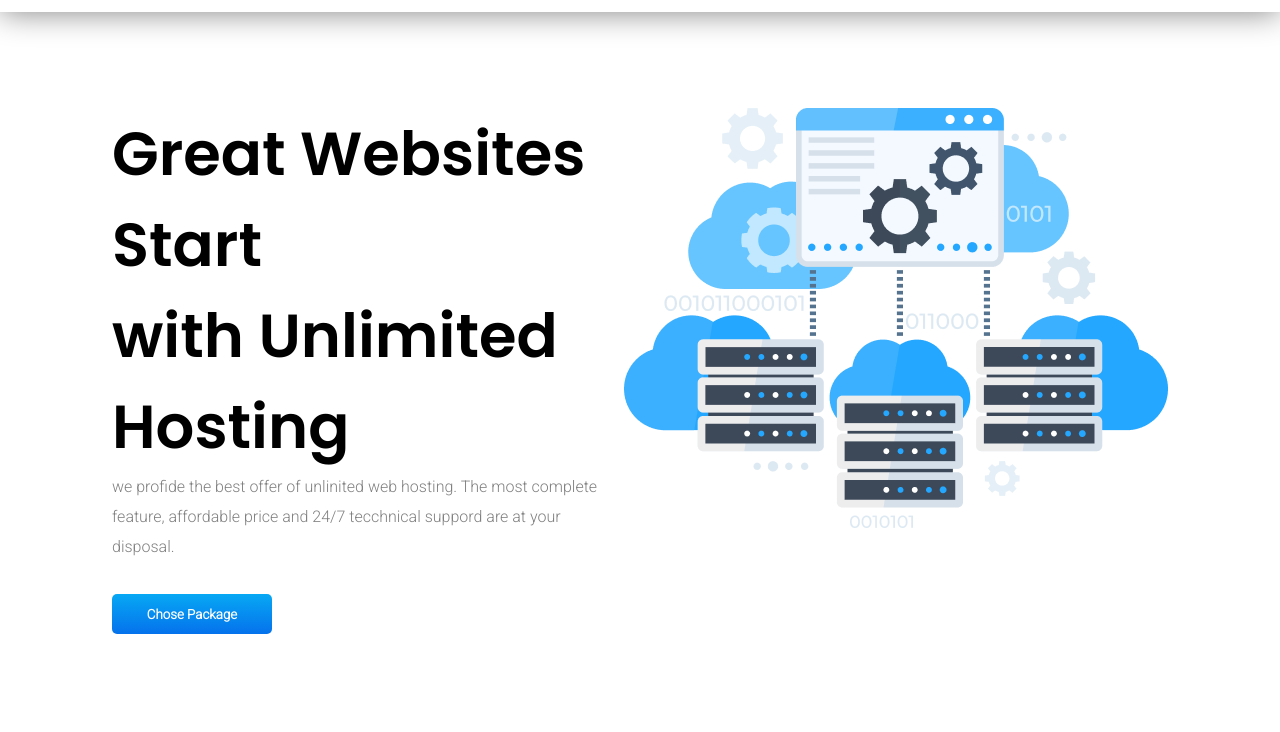
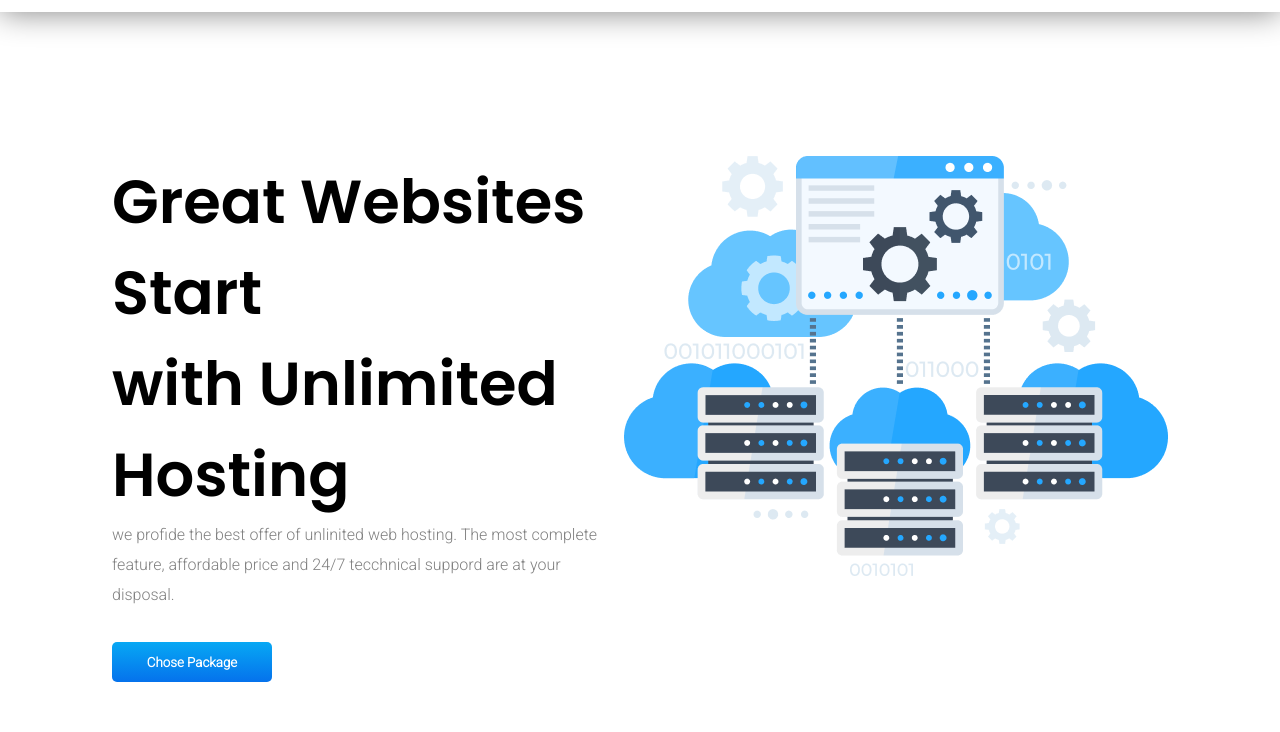
Before and after one commit to MangeshThakre/HTML-CSS-Project-11, a plain HTML site: page index.html in a window 1280 px wide. Shown: the part 68-800 px from the top of the page. Drawn offline with Linux system fonts and the light colour scheme.

Commit message:
adjuct css

```diff
--- a/style.css
+++ b/style.css
@@ -86,7 +86,14 @@ nav > img {
 align-items: center;
 }
 
-.section-one,
+.section-one{
+  position: relative;
+  padding-top: 9rem;
+  margin-bottom: 11rem;
+  max-width: 82rem;
+  display: flex;
+  justify-content: space-between;
+}
 .section-three,
 .section-two {
   position: relative;
@@ -96,9 +103,7 @@ align-items: center;
   display: flex;
   justify-content: space-between;
 }
-.section-one{
-  /* padding-top: 7rem; */
-}
+
 
 
 .section-content {
```
